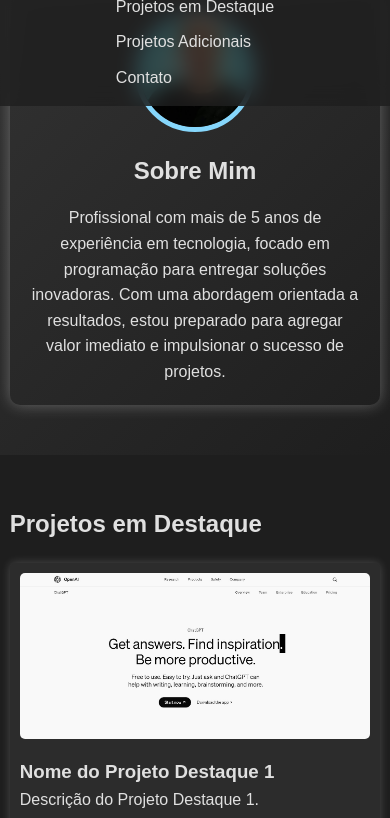
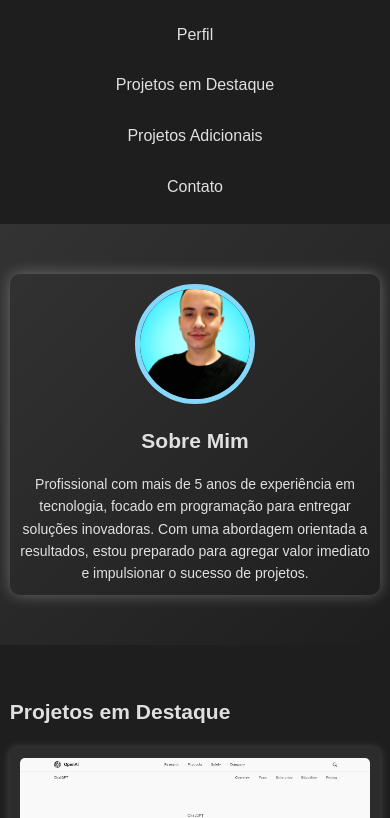
Before and after one commit to NathanSaMa4/portifolio, a plain HTML site: page index.html in a window 390 px wide. Shown: the part 118-936 px from the top of the page. Drawn offline with Linux system fonts and the light colour scheme.

Commit message:
ajustes para mobile

```diff
--- a/css/styles.css
+++ b/css/styles.css
@@ -10,19 +10,19 @@ body {
     line-height: 1.6;
     background-color: #121212;
     color: #e0e0e0;
-    padding-top: 60px; /* Espaço para o cabeçalho fixo */
+    padding-top: 60px; /* Espaço para o cabeçalho fixo em telas grandes */
 }
 
 header {
     background: rgba(31, 31, 31, 0.8); /* Fundo com 80% opacidade */
     color: #e0e0e0;
     padding: 10px 0;
-    position: fixed;
+    position: fixed; /* Cabeçalho fixo por padrão */
     width: 100%;
     top: 0;
     left: 0;
     z-index: 1000; /* Garante que o cabeçalho fique acima do restante do conteúdo */
-    backdrop-filter: blur(10px); /* Adiciona um efeito de desfoque ao fundo */
+    backdrop-filter: blur(10px); /* Efeito de desfoque ao fundo */
 }
 
 header .container {
@@ -44,18 +44,23 @@ nav ul {
 }
 
 nav ul li {
-    margin-left: 20px;
+    margin-left: 20px; /* Espaçamento padrão entre os itens de navegação */
 }
 
 nav ul li a {
     color: #e0e0e0;
     text-decoration: none;
+    padding: 8px 12px; /* Adicionado padding para melhorar a área clicável */
+    border-radius: 4px; /* Bordas arredondadas para os links */
+    transition: background-color 0.3s, color 0.3s; /* Transição suave para hover */
 }
 
 nav ul li a:hover {
-    text-decoration: underline;
+    background-color: #86d7fc; /* Fundo azul ao passar o mouse */
+    color: #121212; /* Texto escuro no hover */
 }
 
+/* Estilos das seções */
 section {
     padding: 20px 0;
 }
@@ -133,14 +138,15 @@ section {
     display: inline-block;
     margin-top: 10px;
     text-decoration: none;
-    color: #8688fc;
-    border: 1px solid #bb86fc;
+    color: #86d7fc;
+    border: 1px solid #86d7fc;
     padding: 5px 10px;
     border-radius: 3px;
+    transition: background-color 0.3s, color 0.3s; /* Transição suave para hover */
 }
 
 .projeto a:hover {
-    background: #bb86fc;
+    background: #86d7fc;
     color: #121212;
 }
 
@@ -225,6 +231,12 @@ footer {
 }
 
 @media (max-width: 480px) {
+    header {
+        position: static; /* Remove a fixação do cabeçalho em telas pequenas */
+        padding: 10px 0; /* Ajusta o espaçamento do cabeçalho */
+        background-color: #1e1e1e; /* Ajusta a cor de fundo para melhor visibilidade */
+    }
+
     header .container {
         flex-direction: column;
         align-items: center;
@@ -234,12 +246,88 @@ footer {
         margin-bottom: 10px;
     }
 
+ /* Ajustes para navegação no header */
+nav ul {
+    list-style: none;
+    display: flex;
+    flex-direction: row; /* Mantém os itens em linha */
+    justify-content: center; /* Centraliza os itens na tela */
+    gap: 10px; /* Espaçamento entre os itens */
+    padding: 10px 0; /* Adiciona espaçamento ao redor dos itens */
+}
+
+nav ul li a {
+    color: #e0e0e0;
+    text-decoration: none;
+    padding: 10px 15px;
+    border: 1px solid transparent;
+    border-radius: 5px;
+    transition: background-color 0.3s, color 0.3s; /* Suaviza a transição */
+}
+
+nav ul li a:hover {
+    background-color: #86d7fc;
+    color: #121212;
+}
+
+/* Ajustes para dispositivos móveis */
+@media (max-width: 768px) {
     nav ul {
+        flex-direction: column; /* Organiza os itens verticalmente */
+        align-items: center;
+        gap: 20px; /* Aumenta o espaço entre os itens */
+    }
+
+    nav ul li a {
         width: 100%;
         text-align: center;
+        padding: 12px; /* Aumenta a área de clique */
+        font-size: 18px; /* Aumenta o tamanho da fonte */
+    }
+}
+
+@media (max-width: 480px) {
+    nav ul {
+        gap: 15px; /* Espaçamento entre os itens */
     }
 
-    nav ul li {
-        margin: 5px 0;
+    nav ul li a {
+        font-size: 16px; /* Tamanho menor da fonte */
+        padding: 15px 10px; /* Ajuste no padding */
     }
 }
+
+    nav ul li {
+        margin: 5px 10px; /* Melhor espaçamento entre os itens de navegação */
+    }
+
+    /* Redução de fontes e espaçamento em telas pequenas */
+    body {
+        font-size: 14px;
+    }
+
+    section {
+        padding: 15px 0;
+    }
+
+    .perfil-info {
+        padding: 10px;
+    }
+
+    .perfil-descricao {
+        max-width: 100%;
+    }
+
+    .projeto img {
+        height: auto;
+        max-height: 180px; /* Limita o tamanho das imagens para dispositivos móveis */
+    }
+
+    .btn-contato {
+        padding: 8px 16px;
+    }
+
+    footer {
+        padding: 5px 0;
+    }
+}
--- a/index.html
+++ b/index.html
@@ -86,7 +86,9 @@
     <section id="contato">
         <div class="container">
             <h2>Contato</h2>
-            <p>Entre em contato comigo através do e-mail: <a href="mailto:seuemail@dominio.com">seuemail@dominio.com</a></p>
+            <p>Entre em contato comigo através do e-mail:
+                <a href="mailto:seuemail@dominio.com" class="btn-contato">Entrar em Contato</a>
+            </p>
         </div>
     </section>
 
```
